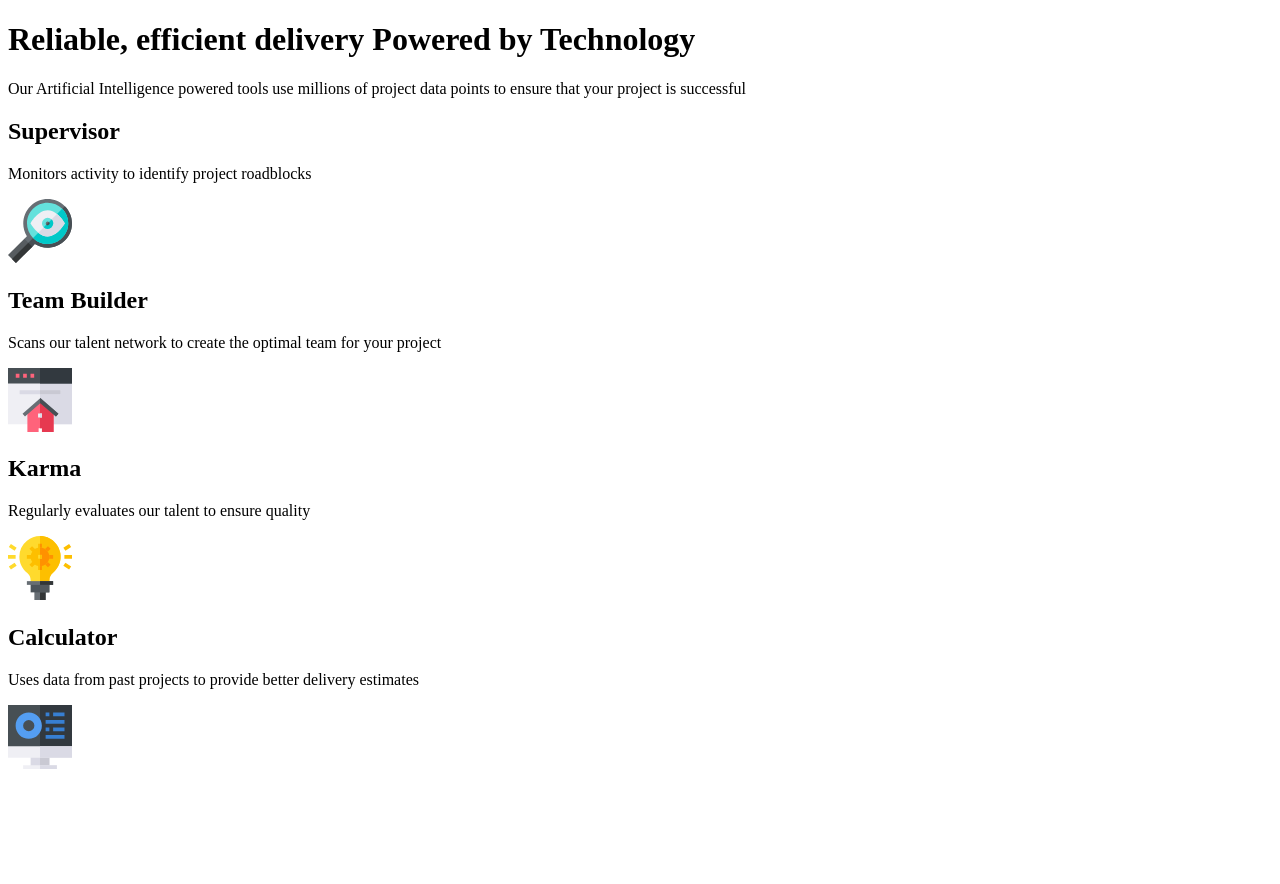
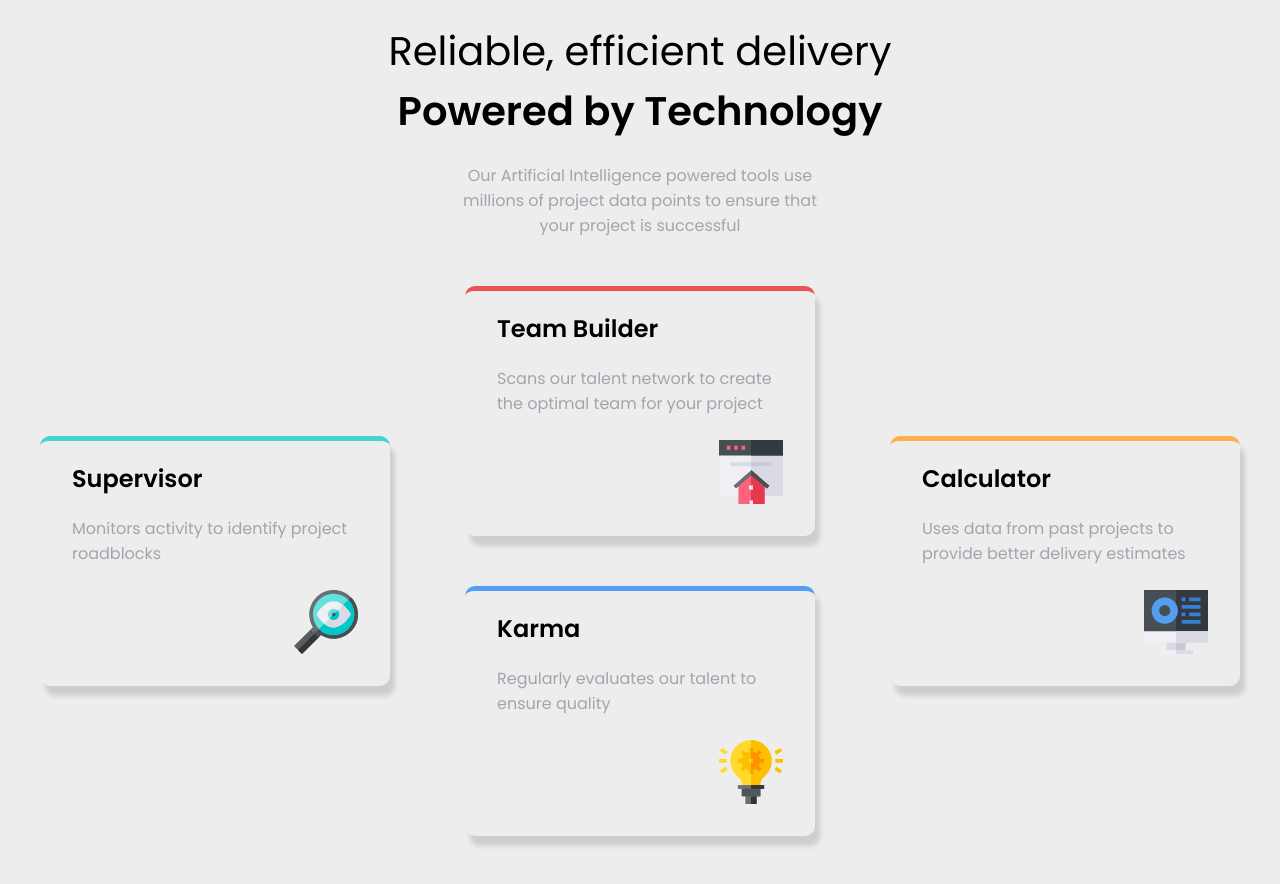
Before and after one commit to gitgabovc/segundo-repositorio, a plain HTML site: page index.html in a window 1280 px wide. Before the commit the page ends 800 px from the top, so only its background shows below. Drawn offline with Linux system fonts and the light colour scheme.

Commit message:
se dieron todos los estilos al html

```diff
--- a/css/style.css
+++ b/css/style.css
@@ -0,0 +1,96 @@
+html{
+    box-sizing: border-box;
+}
+*,
+*::after,
+*::before{
+    box-sizing: inherit;
+}
+body{
+    text-align: center;
+    font-family: 'Poppins', sans-serif;
+    font-weight: 400;
+    background-color: hsl(0, 0%, 93%);
+
+}
+.main-title{
+    display: block;
+    font-size:2.5rem;
+}
+.subtitle{
+    width: 30%;
+    margin-left: auto;
+    margin-right: auto;
+    color: hsl(229, 6%, 66%);
+}
+.cards{
+    position: relative;
+    width: 1200px;
+    height: 550px;
+    margin: 3em auto;
+
+
+}
+.card{
+    position: absolute;
+    width: 350px;
+    height: 250px;
+    box-shadow: 5px 10px 5px #0002;
+    background-color: hsl(0, 0%, 93%);
+    border-radius: 10px;
+    padding: 0 2em;
+}
+.card__title,
+.card__text{
+    text-align: left;
+}
+.card-img{
+    position:absolute;
+    bottom: 2em;
+    right: 2em;
+}
+.card-left,
+.card-right{
+    top: 0;
+    bottom: 0;
+    margin: auto;
+
+}
+.card-top,
+.card-bottom{
+    left: 0;
+    right: 0;
+    margin: auto;
+
+}
+.card-left{
+    left: 0;
+    border-top:5px solid hsl(180, 62%, 55%) ;
+}
+.card-top{
+    top: 0;
+    border-top:5px solid hsl(0, 78%, 62%) ;
+
+}
+.card-right{
+    right: 0;
+    border-top:5px solid hsl(34, 97%, 64%) ;
+
+}
+.card-bottom{
+    bottom: 0;
+    border-top:5px solid hsl(212, 86%, 64%) ;
+
+}
+
+.text-light{
+    color: hsl(229, 6%, 66%);
+}
+.text-thin{
+    font-weight:200;
+
+}
+.text-bold{
+    font-weight:600;
+
+}
--- a/index.html
+++ b/index.html
@@ -5,39 +5,43 @@
     <meta http-equiv="X-UA-Compatible" content="IE=edge">
     <meta name="viewport" content="width=device-width, initial-scale=1.0">
     <title>Document</title>
+    <link rel="preconnect" href="https://fonts.googleapis.com">
+    <link rel="preconnect" href="https://fonts.gstatic.com" crossorigin>
+    <link href="https://fonts.googleapis.com/css2?family=Poppins:ital,wght@0,400;0,600;1,100&display=swap" rel="stylesheet">
+    <link rel="stylesheet" href="css/style.css">
 </head>
 <body>
     <header>
         <h1>
-            <span class="main-title">Reliable, efficient delivery</span>
-            <span class="main-title">Powered by Technology</span>
+            <span class="main-title text-thin">Reliable, efficient delivery</span>
+            <span class="main-title text-bold">Powered by Technology</span>
         </h1>
-        <p class="subtitle">
+        <p class="subtitle  text-light">
             Our Artificial Intelligence powered tools use millions of project data points to ensure that
             your project is successful
         </p>
     </header>
     <main>
         <div class="cards">
-            <div class="card">
-                <h2>Supervisor</h2>
-                <p>Monitors activity to identify project roadblocks</p>
-                <img src="./assets/images/icon-supervisor.svg" alt="supervisor">
+            <div class="card card-left">
+                <h2 class="card__title">Supervisor</h2>
+                <p class="card__text text-light">Monitors activity to identify project roadblocks</p>
+                <img class="card-img" src="./assets/images/icon-supervisor.svg" alt="supervisor">
             </div>
-            <div class="card">
-                <h2>Team Builder</h2>
-                <p>Scans our talent network to create the optimal team for your project</p>
-                <img src="./assets/images/icon-team-builder.svg" alt="team builder">
+            <div class="card card-top">
+                <h2 class="card__title">Team Builder</h2>
+                <p class="card__text text-light">Scans our talent network to create the optimal team for your project</p>
+                <img class="card-img" src="./assets/images/icon-team-builder.svg" alt="team builder">
             </div>
-            <div class="card">
-                <h2>Karma</h2>
-                <p>Regularly evaluates our talent to ensure quality</p>
-                <img src="./assets/images/icon-karma.svg" alt="karma">
+            <div class="card card-bottom">
+                <h2 class="card__title">Karma</h2>
+                <p class="card__text text-light">Regularly evaluates our talent to ensure quality</p>
+                <img class="card-img" src="./assets/images/icon-karma.svg" alt="karma">
             </div>
-            <div class="card">
-                <h2>Calculator</h2>
-                <p> Uses data from past projects to provide better delivery estimates</p>
-                <img src="./assets/images/icon-calculator.svg" alt="calculator">
+            <div class="card card-right">
+                <h2 class="card__title">Calculator</h2>
+                <p class="card__text text-light"> Uses data from past projects to provide better delivery estimates</p>
+                <img class="card-img" src="./assets/images/icon-calculator.svg" alt="calculator">
             </div>
         </div>
     </main>
```
